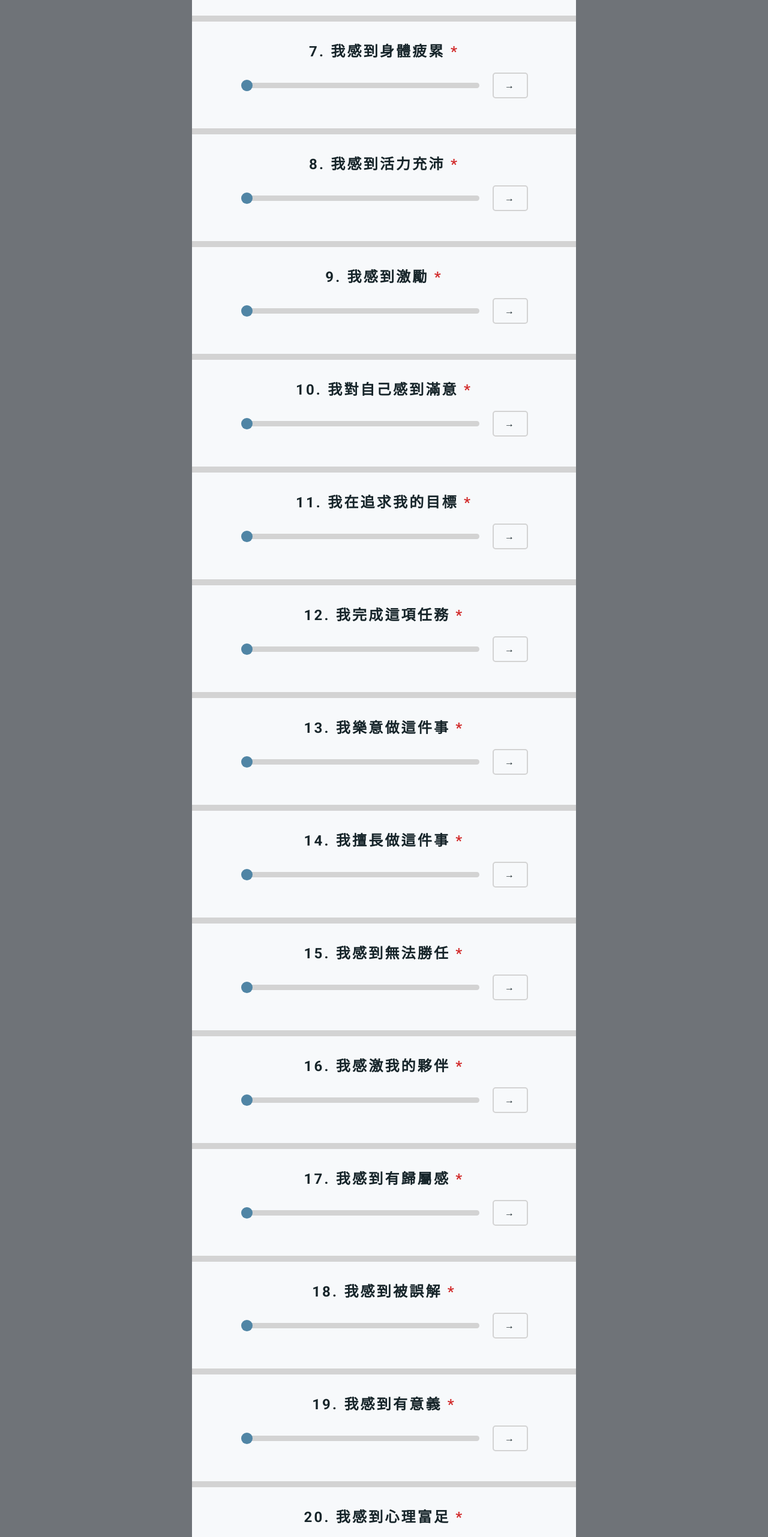
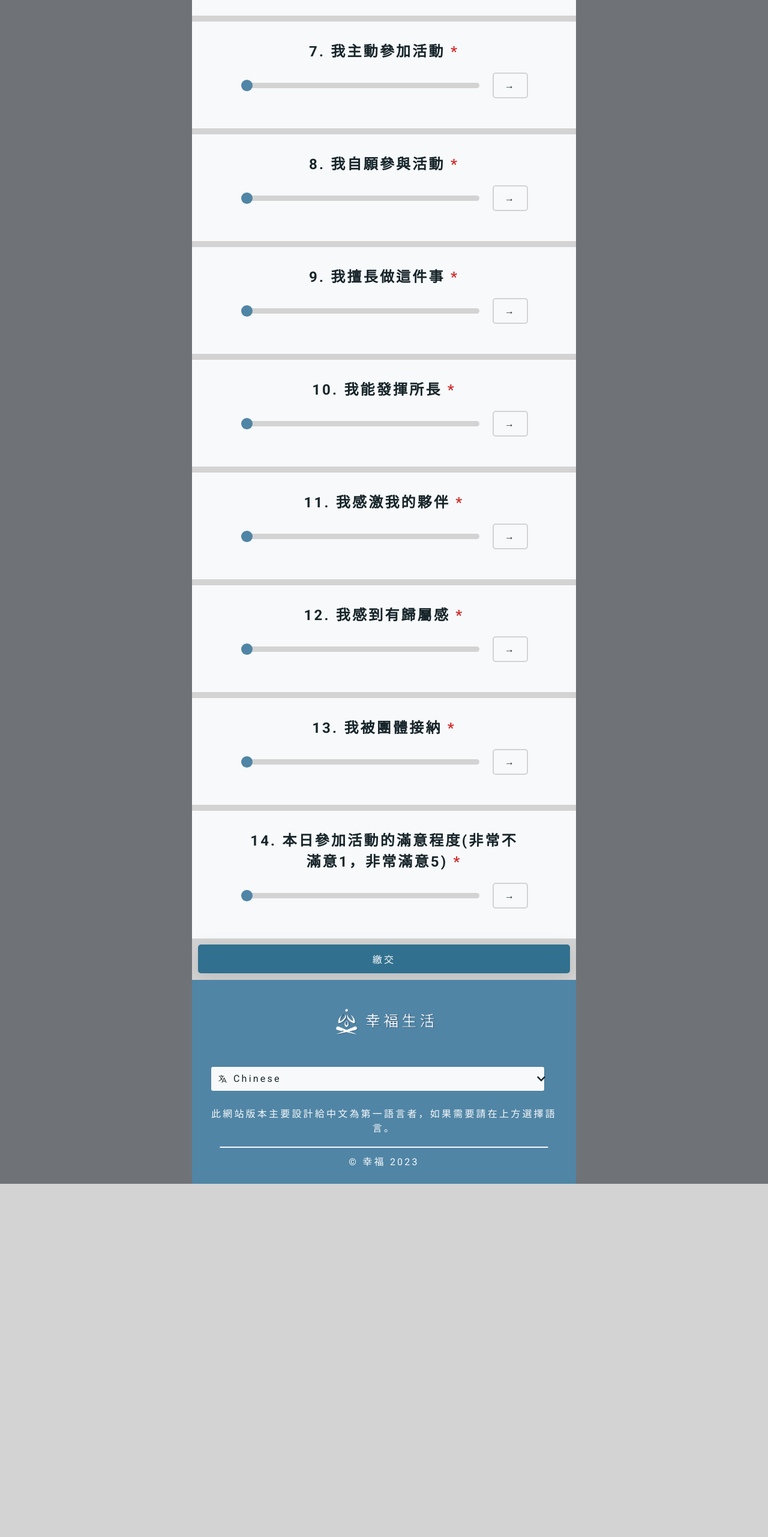
Before and after one commit to fordonez792/Happiness-VIP-Client, a React app: page /survey in a window 1280 px wide. Shown: the part 2390-4953 px from the top of the page at 60% size. After the commit the page ends 4364 px from the top, so only its background shows below. Built offline with nearby package versions, Linux system fonts and the light colour scheme; no server answers.

Commit message:
Changed questions

```diff
--- a/src/assets/survey-info.js
+++ b/src/assets/survey-info.js
@@ -85,81 +85,41 @@ export const questions = [
   {
     id: 7,
     english: "",
-    statement: "7. 我感到身體疲累",
+    statement: "7. 我主動參加活動",
   },
   {
     id: 8,
     english: "",
-    statement: "8. 我感到活力充沛",
+    statement: "8. 我自願參與活動",
   },
   {
     id: 9,
     english: "",
-    statement: "9. 我感到激勵",
+    statement: "9. 我擅長做這件事",
   },
   {
     id: 10,
     english: "",
-    statement: "10. 我對自己感到滿意",
+    statement: "10. 我能發揮所長",
   },
   {
     id: 11,
     english: "",
-    statement: "11. 我在追求我的目標",
+    statement: "11. 我感激我的夥伴",
   },
   {
     id: 12,
     english: "",
-    statement: "12. 我完成這項任務",
+    statement: "12. 我感到有歸屬感",
   },
   {
     id: 13,
     english: "",
-    statement: "13. 我樂意做這件事",
+    statement: "13. 我被團體接納",
   },
   {
     id: 14,
     english: "",
-    statement: "14. 我擅長做這件事",
-  },
-  {
-    id: 15,
-    english: "",
-    statement: "15. 我感到無法勝任",
-  },
-  {
-    id: 16,
-    english: "",
-    statement: "16. 我感激我的夥伴",
-  },
-  {
-    id: 17,
-    english: "",
-    statement: "17. 我感到有歸屬感",
-  },
-  {
-    id: 18,
-    english: "",
-    statement: "18. 我感到被誤解",
-  },
-  {
-    id: 19,
-    english: "",
-    statement: "19. 我感到有意義",
-  },
-  {
-    id: 20,
-    english: "",
-    statement: "20. 我感到心理富足",
-  },
-  {
-    id: 21,
-    english: "",
-    statement: "21. 我感到生活滿意",
-  },
-  {
-    id: 22,
-    english: "",
-    statement: "22. 我親近大自然的程度",
+    statement: "14. 本日參加活動的滿意程度(非常不滿意1，非常滿意5)",
   },
 ];
--- a/src/pages/Admin.js
+++ b/src/pages/Admin.js
@@ -11,7 +11,7 @@ import { useAuthStateContext } from "../context/AuthStateContext";
 const Admin = () => {
   const { language } = useLanguageContext();
   const { logOut } = useAuthStateContext();
-  const [results, setResults] = useState([]);
+  const [results, setResults] = useState();
   const [numberSurveys, setNumberSurveys] = useState();
   const [messages, setMessages] = useState([]);
   const [error, setError] = useState("");
@@ -32,11 +32,27 @@ const Admin = () => {
       .catch((error) => console.log(error));
   }, []);
 
+  const getMean = () => {
+    const { positiveSum, negativeSum } = results?.reduce(
+      (acc, obj) => {
+        acc.positiveSum += obj?.positive;
+        acc.negativeSum += obj?.negative;
+        return acc;
+      },
+      { positiveSum: 0, negativeSum: 0 }
+    );
+
+    const positiveMean = positiveSum / results?.length;
+    const negativeMean = negativeSum / results?.length;
+
+    return { positiveMean, negativeMean };
+  };
+
   const data = {
     datasets: [
       {
         label: "Survey Responses",
-        data: results.map((res) => ({
+        data: results?.map((res) => ({
           x: res.positive,
           y: res.negative,
         })),
@@ -74,14 +90,14 @@ const Admin = () => {
         const { ctx, scales } = chart;
         const xAxis = scales["x"];
         const yAxis = scales["y"];
-        const xPosition = xAxis.getPixelForValue(7);
+        const xPosition = xAxis.getPixelForValue(getMean().positiveMean);
         ctx.strokeStyle = "#17252a";
         ctx.beginPath();
         ctx.moveTo(xPosition, yAxis.top);
         ctx.lineTo(xPosition, yAxis.bottom);
         ctx.stroke();
 
-        const yPosition = yAxis.getPixelForValue(7);
+        const yPosition = yAxis.getPixelForValue(getMean().negativeMean);
         ctx.strokeStyle = "#17252a";
         ctx.beginPath();
         ctx.moveTo(xAxis.left, yPosition);
@@ -162,7 +178,9 @@ const Admin = () => {
           <h1>Plot Graph</h1>
         </article>
         <article className="chart">
-          <Scatter options={options} data={data} plugins={plugins} />
+          {results && (
+            <Scatter options={options} data={data} plugins={plugins} />
+          )}
         </article>
         <article className="header">
           <h1>
--- a/src/pages/Survey.js
+++ b/src/pages/Survey.js
@@ -91,13 +91,13 @@ const Survey = () => {
     }
     // Checks that all questions are answered
     const allQuestionsAnswered =
-      Object.keys(responses).length === 22 &&
+      Object.keys(responses).length === 14 &&
       Object.keys(responses).every(
         (questionId) => responses[questionId] !== ""
       );
     // Scrolls to first unanswered question and marks it in red
     if (!allQuestionsAnswered) {
-      const scrollTo = arePreviousQuestionsAnswered(22);
+      const scrollTo = arePreviousQuestionsAnswered(14);
       questionRefs.current[scrollTo].classList.add("error");
       setTimeout(
         () => questionRefs.current[scrollTo].classList.remove("error"),
@@ -119,7 +119,7 @@ const Survey = () => {
         }
 
         // Reset all the sliders back to 1
-        for (let i = 1; i <= 22; i++) {
+        for (let i = 1; i <= 14; i++) {
           questionRefs.current[
             i
           ].children[1].children[0].children[0].style.background = `linear-gradient(to right, var(--blue) 0%,  var(--light-gray) 0%)`;
@@ -271,7 +271,7 @@ const Survey = () => {
                     <input
                       type="range"
                       min="1"
-                      max="10"
+                      max={id === 14 ? 5 : 10}
                       value={responses[id] || 1}
                       onChange={(e) => handleSlider(e, id)}
                       onMouseUp={() => setCurrentQuestion(id)}
```
